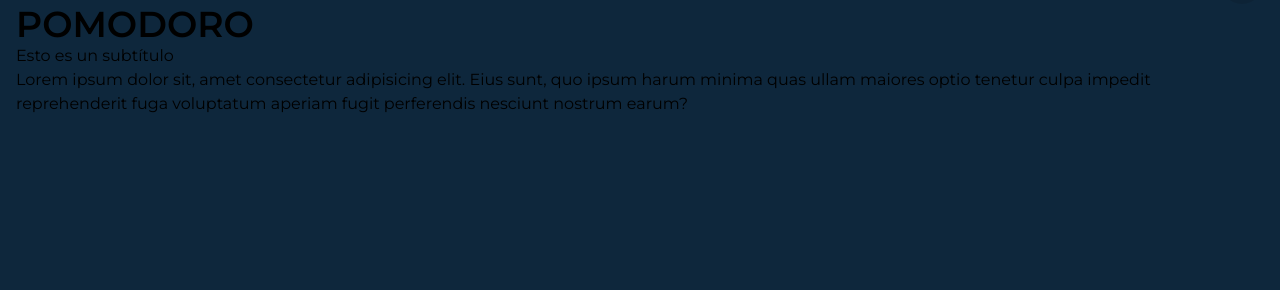
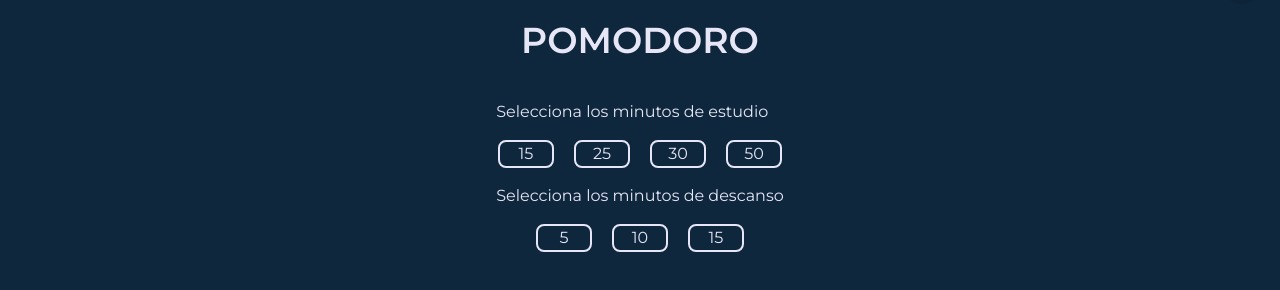
Before and after one commit to FakuOrtiz/pomodoro, an Astro site: page / in a window 1280 px wide. Shown: the part 56-346 px from the top of the page. Built offline with nearby package versions, Linux system fonts and the light colour scheme; Astro itself is replaced by a stand-in of ours.

Commit message:
feat: minutes selectors

```diff
--- a/src/components/Header.astro
+++ b/src/components/(header)/Header.astro
@@ -2,6 +2,6 @@
 import ThemeSwitcher from "./ThemeSwitcher";
 ---
 
-<header class="flex justify-end">
+<header class="flex justify-end w-full">
   <ThemeSwitcher client:visible />
 </header>
--- a/src/components/ThemeSwitcher.tsx
+++ b/src/components/(header)/ThemeSwitcher.tsx
@@ -1,6 +1,6 @@
 import { useState } from "preact/hooks";
-import Sun from "../../public/img/Sun";
-import Moon from "../../public/img/Moon";
+import Sun from "../../../public/img/Sun";
+import Moon from "../../../public/img/Moon";
 
 const ThemeSwitcher = () => {
   const [theme, setTheme] = useState("dark");
@@ -8,7 +8,7 @@ const ThemeSwitcher = () => {
   const toggleTheme = () => {
     const newTheme = theme === "dark" ? "light" : "dark";
 
-    document.querySelector("body")?.setAttribute("data-theme", newTheme);
+    document.querySelector("html")?.setAttribute("data-theme", newTheme);
 
     setTheme(newTheme);
   };
--- /dev/null
+++ b/src/components/Minutes.tsx
@@ -0,0 +1,38 @@
+import { useState } from "preact/hooks";
+
+const Minutes = (props: { title: string; minutes: number[] }) => {
+  const { title, minutes } = props;
+  const [minutesSelected, setMinutesSelected] = useState(0);
+
+  const changeMinutes = (m: number) => {
+    if (minutesSelected === m) {
+      return setMinutesSelected(0);
+    }
+
+    setMinutesSelected(m);
+  };
+
+  return (
+    <>
+      <h2>Selecciona los minutos de {title}</h2>
+      <article class="flex items-center justify-center gap-5 my-4">
+        {minutes.map((m) => {
+          return (
+            <button
+              class={`rounded-lg border-2 w-14 checked:bg-black ${
+                minutesSelected === m
+                  ? "bg-[var(--secondary)] text-[var(--primary)] border-[var(--secondary)]"
+                  : ""
+              }`}
+              onClick={() => changeMinutes(m)}
+            >
+              {m}
+            </button>
+          );
+        })}
+      </article>
+    </>
+  );
+};
+
+export default Minutes;
--- /dev/null
+++ b/src/env.d.ts
@@ -0,0 +1,2 @@
+/// <reference types="astro/client" />
+/// <reference path="../.astro/types.d.ts" />
--- a/src/layouts/Layout.astro
+++ b/src/layouts/Layout.astro
@@ -1,6 +1,6 @@
 ---
 import { ViewTransitions } from "astro:transitions";
-import Header from "../components/Header.astro";
+import Header from "../components/(header)/Header.astro";
 
 interface Props {
   title: string;
@@ -10,7 +10,7 @@ const { title } = Astro.props;
 ---
 
 <!doctype html>
-<html lang="es">
+<html lang="es" data-theme="dark">
   <head>
     <meta charset="UTF-8" />
     <meta name="description" content="Pomodoro app" />
@@ -24,24 +24,28 @@ const { title } = Astro.props;
     <title>{title}</title>
     <ViewTransitions />
   </head>
-  <body data-theme="dark" class="font-montse p-4">
+  <body  class="font-montse p-4 flex flex-col items-center">
     <Header />
-    <main>
+    <main class="p-4 flex flex-col items-center">
       <slot />
     </main>
   </body>
 </html>
 
-<style is:global define:vars={{ primary: "#0e273c",secondary: "#e7e6f7" }}>
-body[data-theme="light"] {
-  background-color: var(--secondary);
-  color: var(--primary);
-  transition: 0.1s;
+<style is:global>
+:root[data-theme="light"] {
+  --primary: #e7e6f7;
+  --secondary: #0e273c;
 }
 
-body[data-theme="dark"] {
+:root[data-theme="dark"] {
+  --primary: #0e273c;
+  --secondary: #e7e6f7;
+}
+
+body {
   background-color: var(--primary);
-  color: var(--accent);
-  transition: 0.1s;
+  color: var(--secondary);
 }
+
 </style>
--- a/src/pages/index.astro
+++ b/src/pages/index.astro
@@ -1,14 +1,12 @@
 ---
 import Layout from "../layouts/Layout.astro";
+import Minutes from "../components/Minutes";
 ---
 
 <Layout title="Pomodoro">
-  <h1 class="text-4xl font-semibold">POMODORO</h1>
-  <h2>Esto es un subtítulo</h2>
-  <p>
-    Lorem ipsum dolor sit, amet consectetur adipisicing elit. Eius sunt, quo
-    ipsum harum minima quas ullam maiores optio tenetur culpa impedit
-    reprehenderit fuga voluptatum aperiam fugit perferendis nesciunt nostrum
-    earum?
-  </p>
+  <h1 class="text-4xl font-semibold text-center">POMODORO</h1>
+  <section class="my-10">
+    <Minutes client:visible title="estudio" minutes={[15, 25, 30, 50]} />
+    <Minutes client:visible title="descanso" minutes={[5, 10, 15]} />
+  </section>
 </Layout>
```
